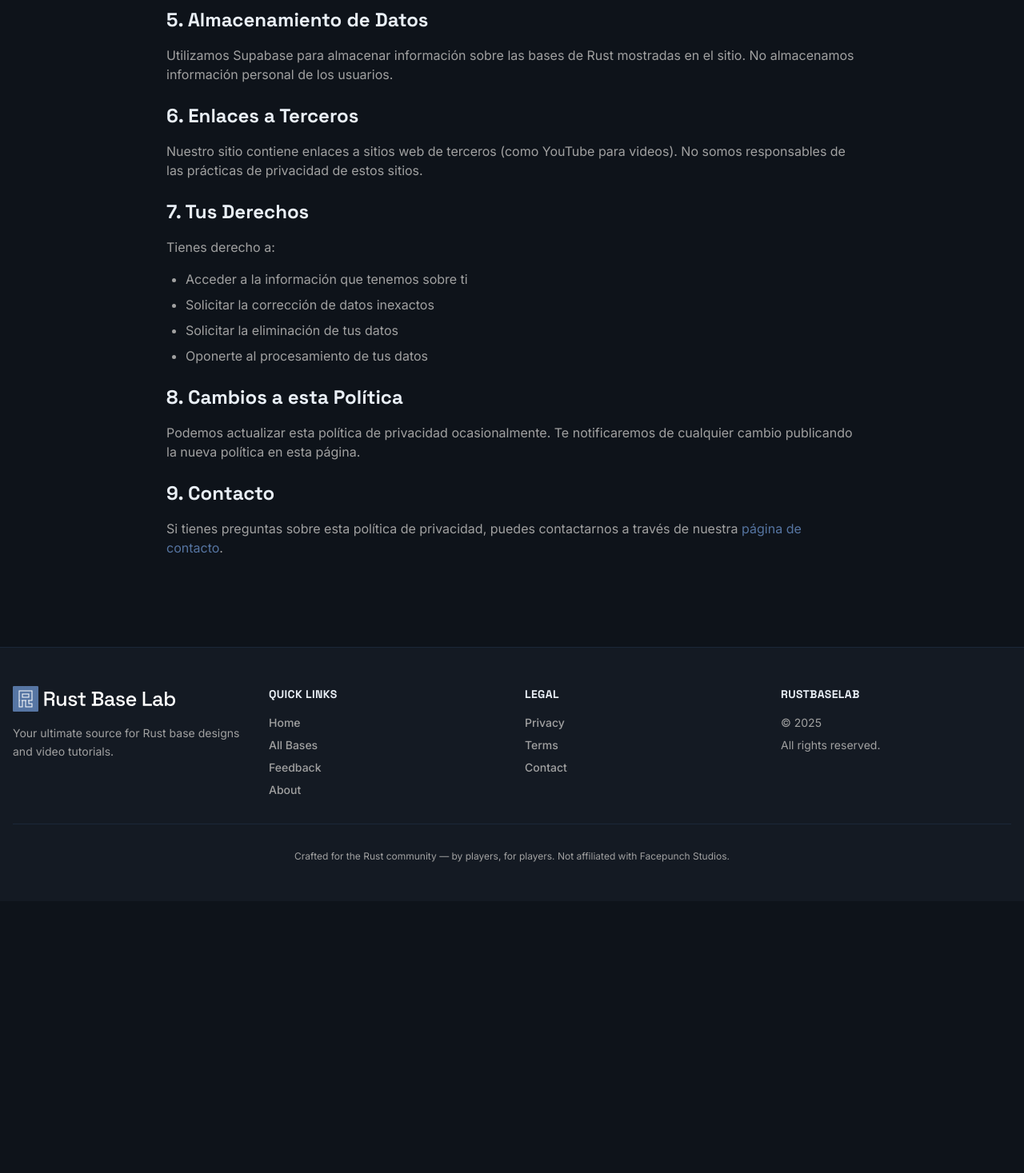
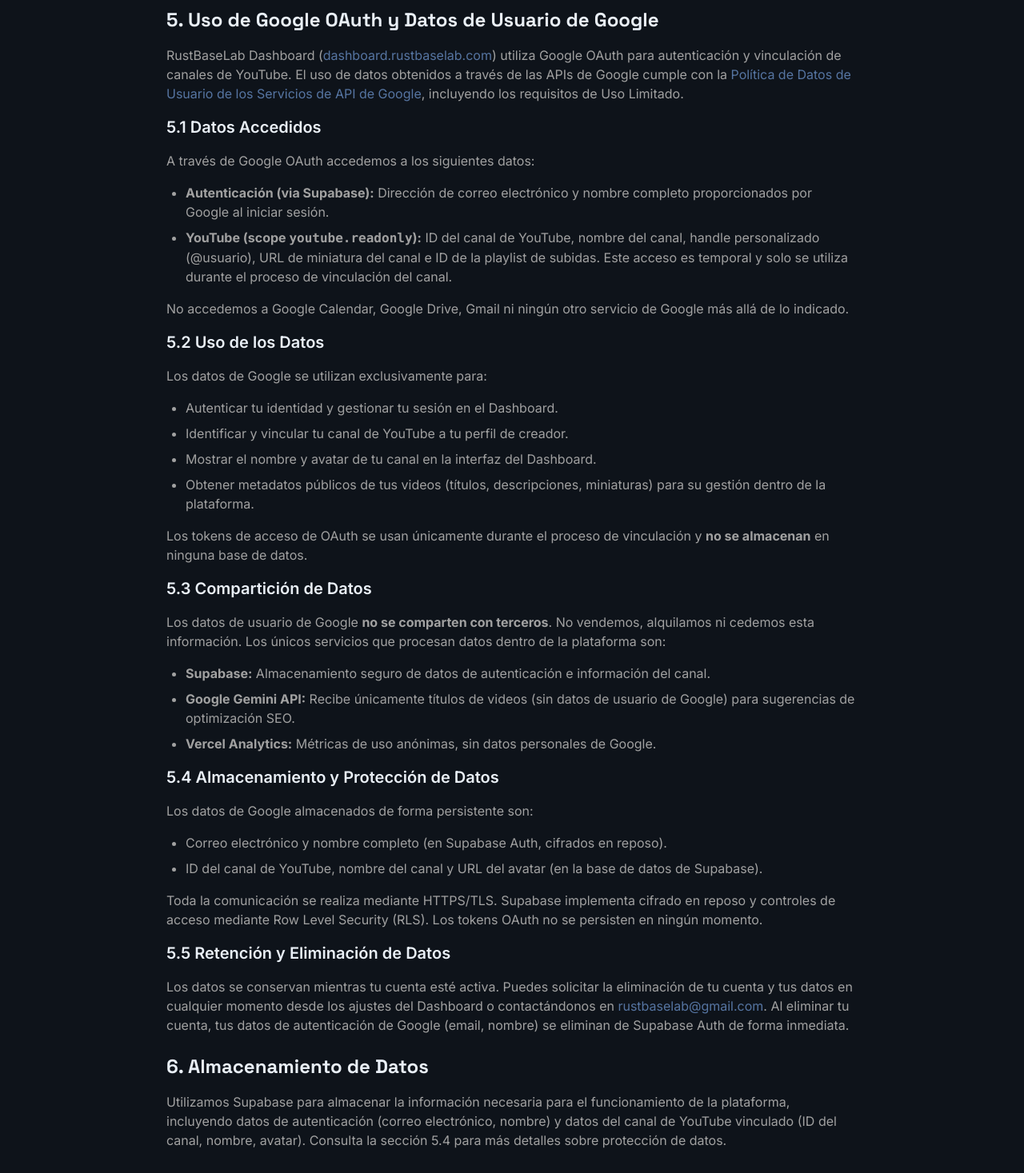
Before and after one commit to dgalodesign/rustbaselab, a Next.js app: page /privacy in a window 1280 px wide. Shown: the part 980-2447 px from the top of the page at 80% size. Before the commit the page ends 2107 px from the top, so only its background shows below. Built offline with nearby package versions, Linux system fonts and the light colour scheme.

Commit message:
feat: add privacy policy page with Google OAuth and data handling details

```diff
--- a/app/privacy/page.tsx
+++ b/app/privacy/page.tsx
@@ -89,15 +89,74 @@ export default function PrivacyPage() {
           </section>
 
           <section className="space-y-4">
-            <h2 className="text-2xl font-bold font-display text-foreground">5. Almacenamiento de Datos</h2>
+            <h2 className="text-2xl font-bold font-display text-foreground">5. Uso de Google OAuth y Datos de Usuario de Google</h2>
             <p>
-              Utilizamos Supabase para almacenar información sobre las bases de Rust mostradas en el sitio. No
-              almacenamos información personal de los usuarios.
+              RustBaseLab Dashboard (<a href="https://dashboard.rustbaselab.com" target="_blank" rel="noopener noreferrer" className="text-primary hover:underline">dashboard.rustbaselab.com</a>) utiliza Google OAuth para autenticación y vinculación de canales de YouTube. El uso de datos obtenidos a través de las APIs de Google cumple con la{" "}
+              <a href="https://developers.google.com/terms/api-services-user-data-policy" target="_blank" rel="noopener noreferrer" className="text-primary hover:underline">
+                Política de Datos de Usuario de los Servicios de API de Google
+              </a>
+              , incluyendo los requisitos de Uso Limitado.
+            </p>
+
+            <h3 className="text-xl font-semibold text-foreground mt-4">5.1 Datos Accedidos</h3>
+            <p>A través de Google OAuth accedemos a los siguientes datos:</p>
+            <ul className="list-disc pl-6 space-y-2">
+              <li><strong>Autenticación (via Supabase):</strong> Dirección de correo electrónico y nombre completo proporcionados por Google al iniciar sesión.</li>
+              <li><strong>YouTube (scope <code>youtube.readonly</code>):</strong> ID del canal de YouTube, nombre del canal, handle personalizado (@usuario), URL de miniatura del canal e ID de la playlist de subidas. Este acceso es temporal y solo se utiliza durante el proceso de vinculación del canal.</li>
+            </ul>
+            <p className="mt-2">No accedemos a Google Calendar, Google Drive, Gmail ni ningún otro servicio de Google más allá de lo indicado.</p>
+
+            <h3 className="text-xl font-semibold text-foreground mt-4">5.2 Uso de los Datos</h3>
+            <p>Los datos de Google se utilizan exclusivamente para:</p>
+            <ul className="list-disc pl-6 space-y-2">
+              <li>Autenticar tu identidad y gestionar tu sesión en el Dashboard.</li>
+              <li>Identificar y vincular tu canal de YouTube a tu perfil de creador.</li>
+              <li>Mostrar el nombre y avatar de tu canal en la interfaz del Dashboard.</li>
+              <li>Obtener metadatos públicos de tus videos (títulos, descripciones, miniaturas) para su gestión dentro de la plataforma.</li>
+            </ul>
+            <p className="mt-2">
+              Los tokens de acceso de OAuth se usan únicamente durante el proceso de vinculación y <strong>no se almacenan</strong> en ninguna base de datos.
+            </p>
+
+            <h3 className="text-xl font-semibold text-foreground mt-4">5.3 Compartición de Datos</h3>
+            <p>
+              Los datos de usuario de Google <strong>no se comparten con terceros</strong>. No vendemos, alquilamos ni cedemos esta información. Los únicos servicios que procesan datos dentro de la plataforma son:
+            </p>
+            <ul className="list-disc pl-6 space-y-2">
+              <li><strong>Supabase:</strong> Almacenamiento seguro de datos de autenticación e información del canal.</li>
+              <li><strong>Google Gemini API:</strong> Recibe únicamente títulos de videos (sin datos de usuario de Google) para sugerencias de optimización SEO.</li>
+              <li><strong>Vercel Analytics:</strong> Métricas de uso anónimas, sin datos personales de Google.</li>
+            </ul>
+
+            <h3 className="text-xl font-semibold text-foreground mt-4">5.4 Almacenamiento y Protección de Datos</h3>
+            <p>Los datos de Google almacenados de forma persistente son:</p>
+            <ul className="list-disc pl-6 space-y-2">
+              <li>Correo electrónico y nombre completo (en Supabase Auth, cifrados en reposo).</li>
+              <li>ID del canal de YouTube, nombre del canal y URL del avatar (en la base de datos de Supabase).</li>
+            </ul>
+            <p className="mt-2">
+              Toda la comunicación se realiza mediante HTTPS/TLS. Supabase implementa cifrado en reposo y controles de acceso mediante Row Level Security (RLS). Los tokens OAuth no se persisten en ningún momento.
+            </p>
+
+            <h3 className="text-xl font-semibold text-foreground mt-4">5.5 Retención y Eliminación de Datos</h3>
+            <p>
+              Los datos se conservan mientras tu cuenta esté activa. Puedes solicitar la eliminación de tu cuenta y tus datos en cualquier momento desde los ajustes del Dashboard o contactándonos en{" "}
+              <a href="mailto:rustbaselab@gmail.com" className="text-primary hover:underline">rustbaselab@gmail.com</a>.
+              Al eliminar tu cuenta, tus datos de autenticación de Google (email, nombre) se eliminan de Supabase Auth de forma inmediata.
             </p>
           </section>
 
           <section className="space-y-4">
-            <h2 className="text-2xl font-bold font-display text-foreground">6. Enlaces a Terceros</h2>
+            <h2 className="text-2xl font-bold font-display text-foreground">6. Almacenamiento de Datos</h2>
+            <p>
+              Utilizamos Supabase para almacenar la información necesaria para el funcionamiento de la plataforma,
+              incluyendo datos de autenticación (correo electrónico, nombre) y datos del canal de YouTube vinculado
+              (ID del canal, nombre, avatar). Consulta la sección 5.4 para más detalles sobre protección de datos.
+            </p>
+          </section>
+
+          <section className="space-y-4">
+            <h2 className="text-2xl font-bold font-display text-foreground">7. Enlaces a Terceros</h2>
             <p>
               Nuestro sitio contiene enlaces a sitios web de terceros (como YouTube para videos). No somos responsables
               de las prácticas de privacidad de estos sitios.
@@ -105,7 +164,7 @@ export default function PrivacyPage() {
           </section>
 
           <section className="space-y-4">
-            <h2 className="text-2xl font-bold font-display text-foreground">7. Tus Derechos</h2>
+            <h2 className="text-2xl font-bold font-display text-foreground">8. Tus Derechos</h2>
             <p>Tienes derecho a:</p>
             <ul className="list-disc pl-6 space-y-2">
               <li>Acceder a la información que tenemos sobre ti</li>
@@ -113,10 +172,14 @@ export default function PrivacyPage() {
               <li>Solicitar la eliminación de tus datos</li>
               <li>Oponerte al procesamiento de tus datos</li>
             </ul>
+            <p className="mt-2">
+              Para ejercer cualquiera de estos derechos, contáctanos en{" "}
+              <a href="mailto:rustbaselab@gmail.com" className="text-primary hover:underline">rustbaselab@gmail.com</a>.
+            </p>
           </section>
 
           <section className="space-y-4">
-            <h2 className="text-2xl font-bold font-display text-foreground">8. Cambios a esta Política</h2>
+            <h2 className="text-2xl font-bold font-display text-foreground">9. Cambios a esta Política</h2>
             <p>
               Podemos actualizar esta política de privacidad ocasionalmente. Te notificaremos de cualquier cambio
               publicando la nueva política en esta página.
@@ -124,9 +187,13 @@ export default function PrivacyPage() {
           </section>
 
           <section className="space-y-4">
-            <h2 className="text-2xl font-bold font-display text-foreground">9. Contacto</h2>
+            <h2 className="text-2xl font-bold font-display text-foreground">10. Contacto</h2>
             <p>
-              Si tienes preguntas sobre esta política de privacidad, puedes contactarnos a través de nuestra{" "}
+              Si tienes preguntas sobre esta política de privacidad, puedes contactarnos en{" "}
+              <a href="mailto:rustbaselab@gmail.com" className="text-primary hover:underline">
+                rustbaselab@gmail.com
+              </a>{" "}
+              o a través de nuestra{" "}
               <a href="/contact" className="text-primary hover:underline">
                 página de contacto
               </a>
```
